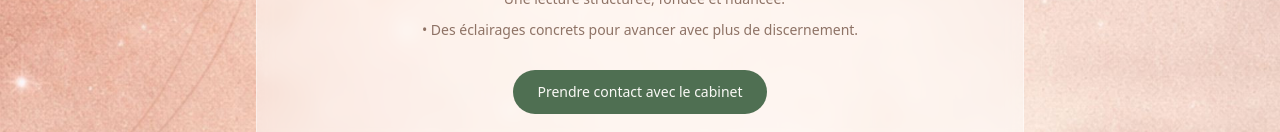
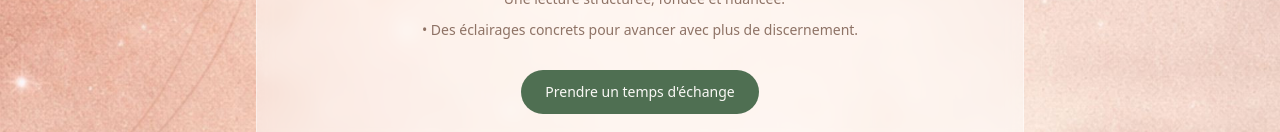
Before and after one commit to arnaudcrestey/cabinet-astrae, a Next.js app: page /accompagnements in a window 1280 px wide. Shown: the part 820-952 px from the top of the page. Built offline with nearby package versions, Linux system fonts and the light colour scheme.

Commit message:
Update page.tsx

```diff
--- a/app/accompagnements/page.tsx
+++ b/app/accompagnements/page.tsx
@@ -66,7 +66,7 @@ export default function AccompagnementsPage() {
             href="/contact"
             className="mt-7 inline-flex items-center justify-center rounded-full bg-pine px-6 py-3 text-sm font-medium text-ivory transition hover:bg-pine/90"
           >
-            Prendre contact avec le cabinet
+            Prendre un temps d'échange
           </Link>
 
         </section>
```
